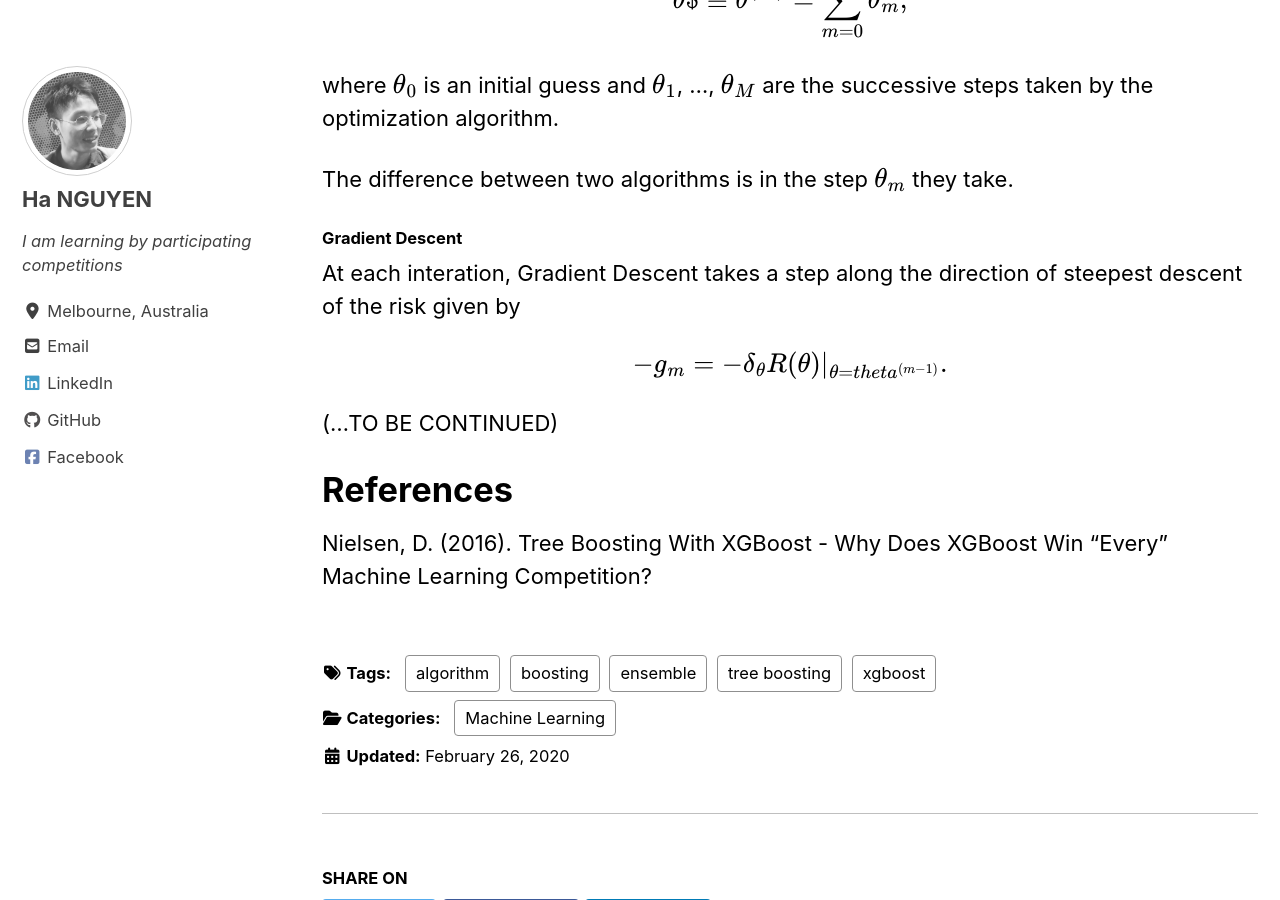
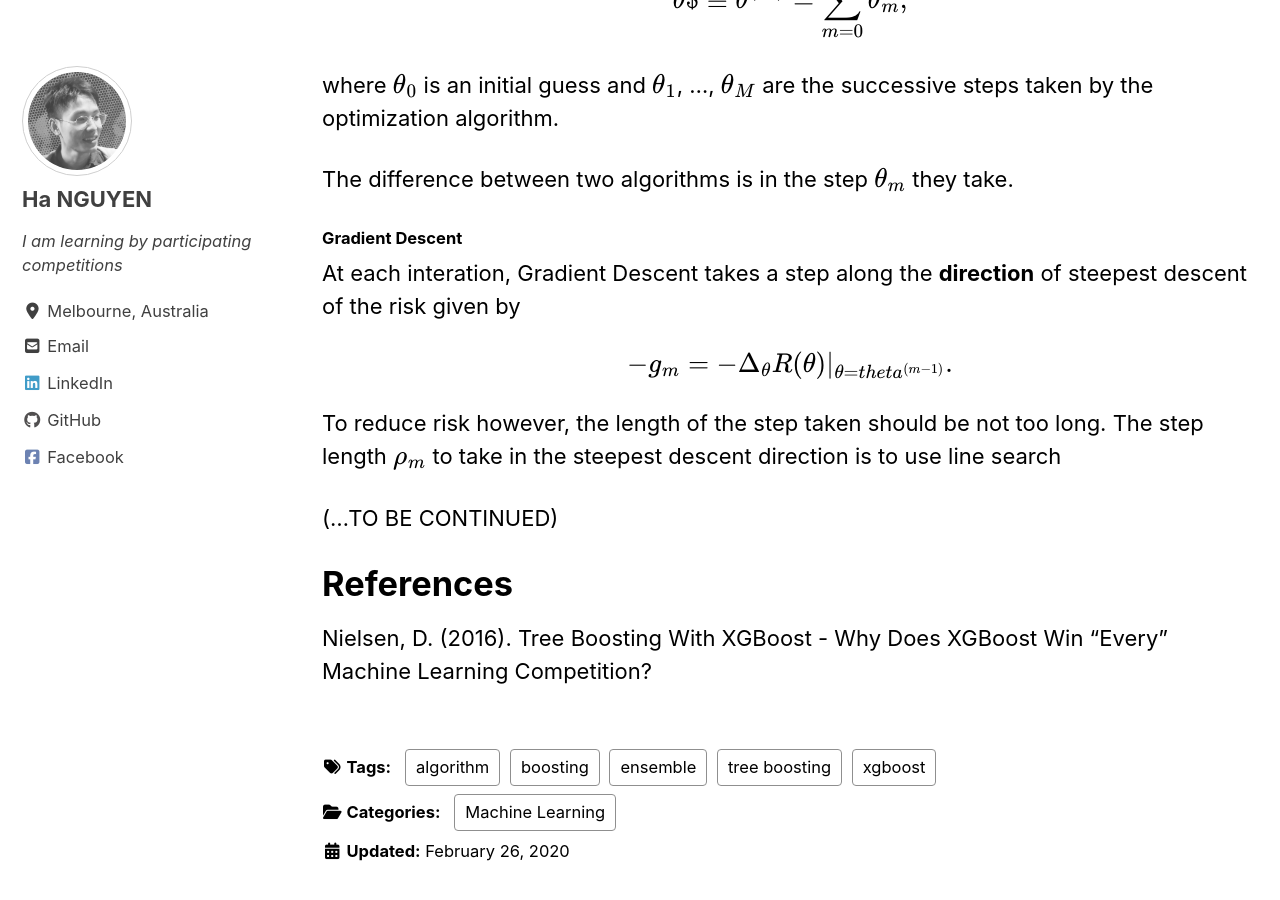
Before and after one commit to datasciblog/datasciblog.github.io, a Jekyll site: the page built from _posts/2020-02-26-tree-boosting-03.md, in a window 1280 px wide and 900 px high, scrolled down 7032 px. Built offline with Jekyll 4.4.1, drawn with Linux system fonts in a browser that asks for light colours; cached includes are drawn as plain includes; nearby versions of some CDN libraries; formulas are drawn with MathJax 3.

Commit message:
Update 2020-02-26-tree-boosting-03.md

```diff
--- a/_posts/2020-02-26-tree-boosting-03.md
+++ b/_posts/2020-02-26-tree-boosting-03.md
@@ -168,9 +168,12 @@ The difference between two algorithms is in the step $\theta_m$ they take.
 
 #### Gradient Descent
 
-At each interation, Gradient Descent takes a step along the direction of steepest descent of the risk given by
+At each interation, Gradient Descent takes a step along the **direction** of steepest descent of the risk given by
 
-$$−g_m = −\delta_θ R(\theta)|_{\theta=theta^{(m−1)}}.$$
+$$−g_m = −\Delta_θ R(\theta)|_{\theta=theta^{(m−1)}}.$$
+
+To reduce risk however, the length of the step taken should be not too long. The step length $ρ_m$
+to take in the steepest descent direction is to use line search
 
 
 
```
